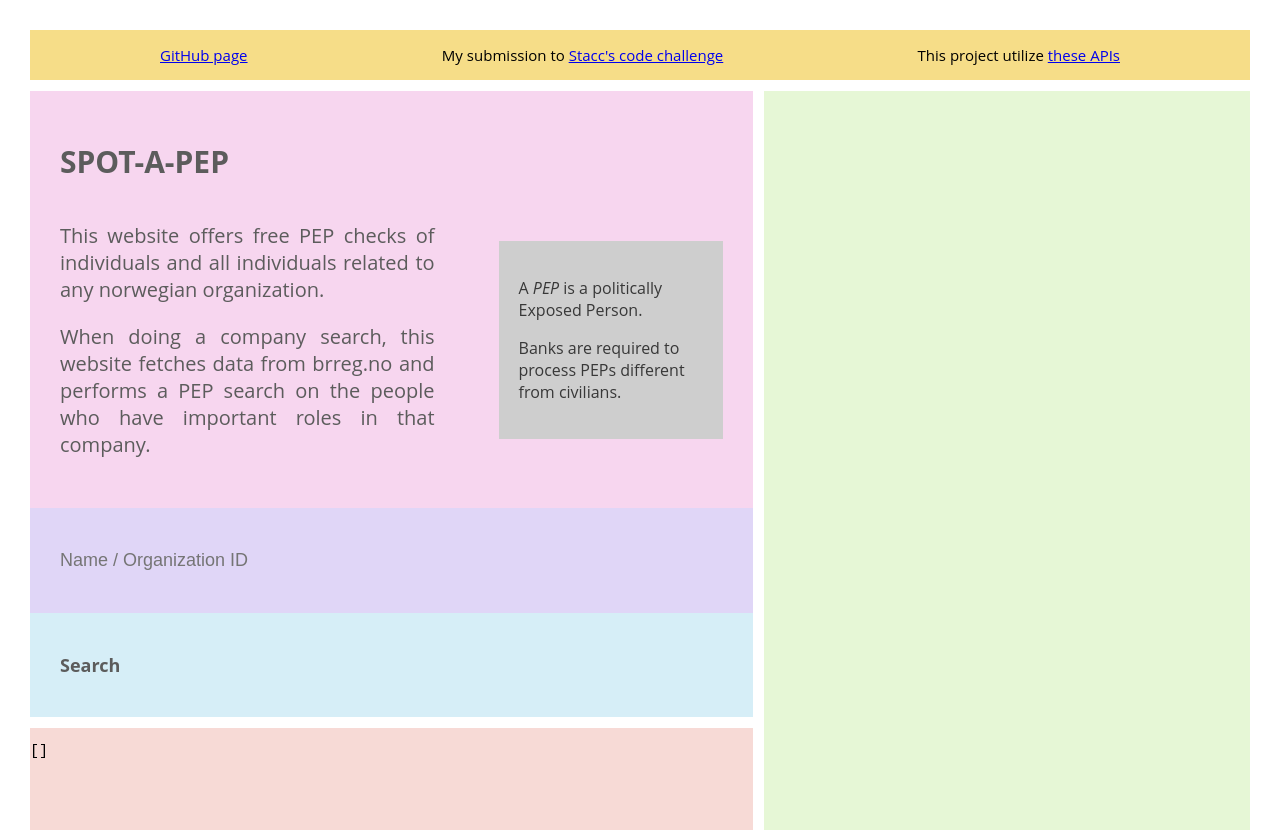
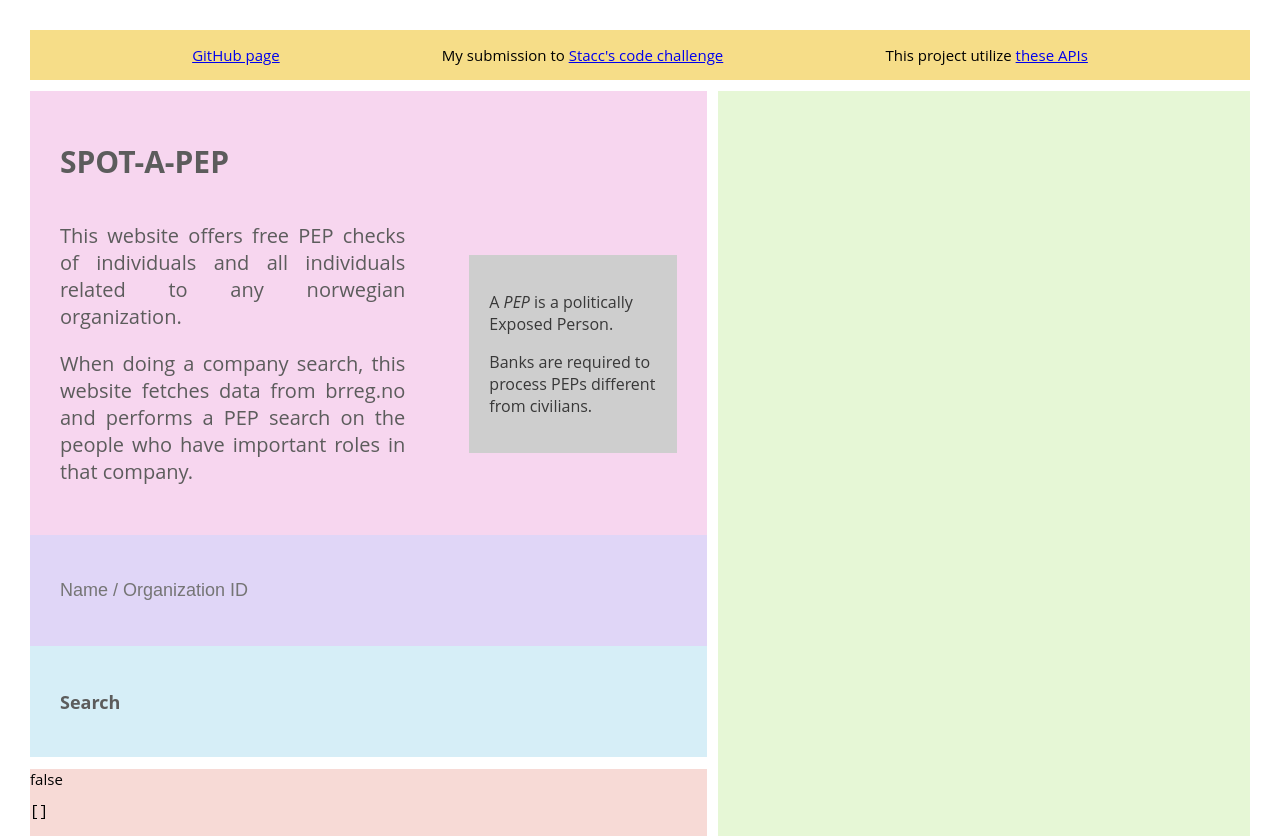
Before and after one commit to ntnon/FIND-A-PEP, a React (Create React App) app: page / in a window 1280 px wide. Built offline with nearby package versions, Linux system fonts and the light colour scheme.

Commit message:
Changed render()
its now structured as a "detail"-"summary" tag, which allows the user to see additional information about one of the results by clicking on it.

additional: small bug fixes

```diff
--- a/src/App.js
+++ b/src/App.js
@@ -45,10 +45,13 @@ function App() {
 
   const renderBlocks = () => {
     let blocks = results.map((search) => (
-      <div className="block">
-        <div className="subject">{search.subject}</div>
-        <div className="pep">{pepCheck(search)}</div>
-      </div>
+      <details className="block">
+        <summary>
+          <div className="subject">{search.subject}</div>
+          <div className="pep">{pepCheck(search)}</div>
+        </summary>
+        {printVals(search.data)}
+      </details>
     ))
     return blocks
   }
@@ -59,7 +62,6 @@ function App() {
         <p><a rel="stylesheet" href="https://github.com/Anton-lr/kys-stacc">GitHub page</a></p>
         <p>My submission to <a rel="stylesheet" href="https://github.com/stacc/stacc-code-challenge-public">Stacc's code challenge</a></p>
         <p>This project utilize <a rel="stylesheet" href="https://code-challenge.stacc.dev/">these APIs</a></p>
-
       </div>
       <div className="interface">
         <div className="information">
@@ -77,7 +79,7 @@ function App() {
         <btn onClick={() => setInput(inputRef.current.value)}>Search</btn>
       </div>
       <div className="rawdata">
-
+        {JSON.stringify(isLoading)}
         {printVals(results)}
       </div>
       <div className="results">
--- a/src/fetcher.js
+++ b/src/fetcher.js
@@ -2,7 +2,7 @@ import findNames from "./findNames"
 
 const fetchIt = (base, subject, type) => {
     let controller = new AbortController();
-    setTimeout(() => controller.abort(), 10000);
+    setTimeout(() => controller.abort(), 30000);
     let url = base + subject.toString()
     try {
         return fetch(url, { signal: controller.signal })
--- a/src/index.css
+++ b/src/index.css
@@ -8,7 +8,7 @@ body {
 
 .grid-container {
   display: grid;
-  grid-template-columns: 1fr 1.2fr 1.5fr;
+  grid-template-columns: 1fr 1fr 1.6fr;
   grid-template-rows: 0.1fr 4fr 4fr;
   grid-template-areas:
     "header   header   header"
@@ -19,12 +19,9 @@ body {
   margin: 2em;
 }
 
-
 .header {
-  padding-left: 130px;
-  padding-right: 130px;
   display: flex;
-  justify-content: space-between;
+  justify-content: space-evenly;
   grid-area: header;
   background: #f0c32f91;
 }
@@ -116,17 +113,21 @@ input:hover {
   outline: none;
   transition: 1s ease-in-out;
   background: #c8b4f5;
-
-
 }
 
 .results {
-  justify-content: flex-start;
   grid-area: results;
   background: #e6f7d6;
 }
 
-.block {
+pre {
+  max-width: 200px;
+}
+
+
+summary {
+  grid-area: results;
+  max-width: 100%;
   min-height: 70px;
   background-color: #9f7febde;
   display: grid;
@@ -134,6 +135,7 @@ input:hover {
   grid-template-areas:
     "subject pep";
 }
+
 
 .pep {
   font-size: 20px;
@@ -154,8 +156,6 @@ input:hover {
 }
 
 .rawdata {
-  width: 100%;
-  white-space: normal;
   grid-area: rawdata;
   background: #f7dad6;
 }
--- a/src/printVals.js
+++ b/src/printVals.js
@@ -3,9 +3,9 @@ function printVals(obj) {
     var string = JSON.stringify(obj, null, 4)
     if (obj) {
         return <pre>
-            <code>
-                {string}
-            </code>
+
+            {string}
+
         </pre>
     }
     else {
```
